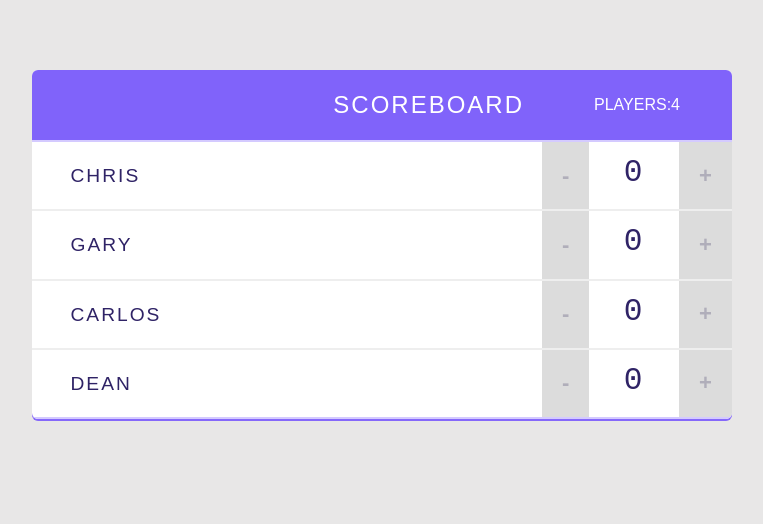
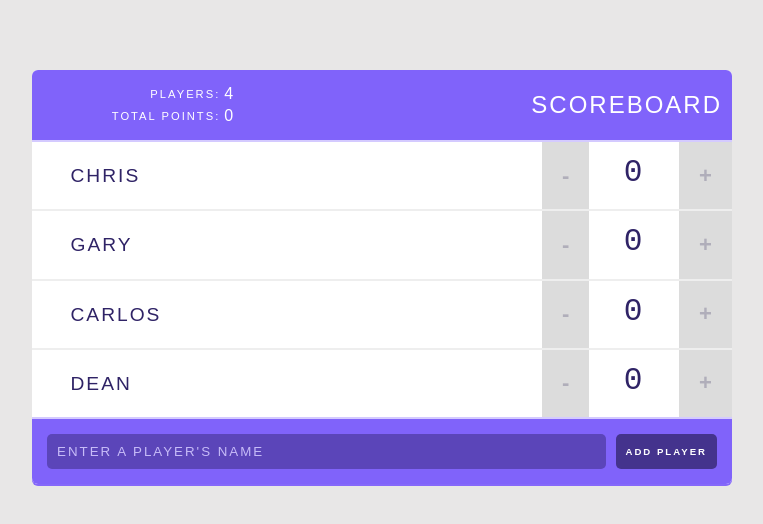
Before and after one commit to ChrisJ79/react-scoreboard, a React (Create React App) app: page / in a window 1280 px wide. Shown: the top 524 px of the page, without its empty margins (258-1021 px from the left). Built offline with nearby package versions, Linux system fonts and the light colour scheme; the HTML template or start-up script is replaced by a standard one.

Commit message:
created AddPlayerForm component, managed the state of the input with synthetic event handler targeting the onChange attribute of the text input

```diff
--- a/src/App.js
+++ b/src/App.js
@@ -1,6 +1,7 @@
 import React, {Component} from 'react';
-import Header from './components/Header.js';
-import Player from './components/Player.js';
+import Header from './components/Header';
+import Player from './components/Player';
+import AddPlayerForm from './components/AddPlayerForm';
 import './App.css';
 
 
@@ -51,6 +52,7 @@
 		  <div className="scoreboard">
 		    <Header
 		      title="Scoreboard"
+		      players={this.state.players}
 		      totalPlayers={this.state.players.length}
 		    />
 		    {this.state.players.map( (player, index) =>
@@ -65,6 +67,8 @@
 
 	        />
 		    )}
+	        <AddPlayerForm />
+
 
 		  </div>
 		);
--- /dev/null
+++ b/src/components/AddPlayerForm.js
@@ -0,0 +1,36 @@
+
+import React, {Component} from 'react';
+
+
+class AddPlayerForm extends Component {
+	state = {
+		value: ""
+	}
+
+	handleValueChange = (e) => {
+		this.setState({value: e.target.value})
+	}
+
+
+	render() {
+		console.log(this.state.value);
+		return(
+			<form>
+				<input
+					type="text"
+					placeholder="Enter a player's name"
+					value={this.state.value}
+					onChange={this.handleValueChange}
+				/>
+				<input
+					type="submit"
+					value="Add Player"
+				/>
+			</form>
+
+		);
+	}
+}
+
+
+export default AddPlayerForm;
--- a/src/components/Header.js
+++ b/src/components/Header.js
@@ -1,10 +1,12 @@
 import React from 'react';
+import Stats from './Stats';
 
 const Header = (props) => {
   return (
     <header>
+      <Stats players={props.players} />
       <h1>{ props.title }</h1>
-      <span className="stats">Players:{props.totalPlayers}</span>
+
     </header>
   );
 }
--- /dev/null
+++ b/src/components/Stats.js
@@ -0,0 +1,25 @@
+import React from 'react';
+
+const Stats = (props) => {
+
+	const totalPlayers = props.players.length;
+	const totalPoints = props.players.reduce((total, player) => {
+		return total + player.score;
+	}, 0);
+	return(
+	<table className="stats">
+	  <tbody>
+	    <tr>
+	      <td>Players:</td>
+	      <td>{totalPlayers}</td>
+	    </tr>
+	    <tr>
+	      <td>Total Points:</td>
+	      <td>{totalPoints}</td>
+	    </tr>
+	  </tbody>
+	</table>
+	);
+}
+
+export default Stats;
```
Lines whose indentation alone changed are shown as unchanged.
